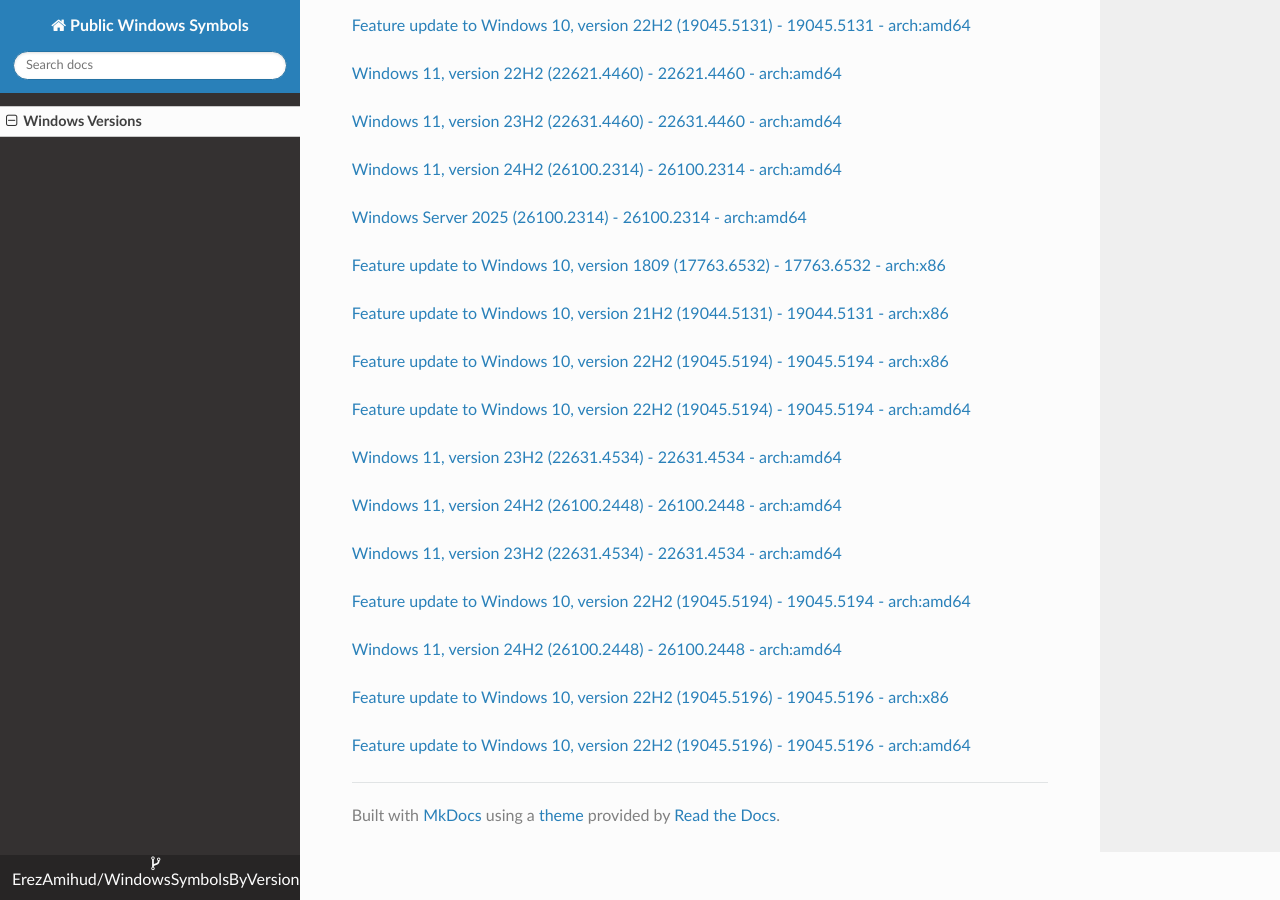
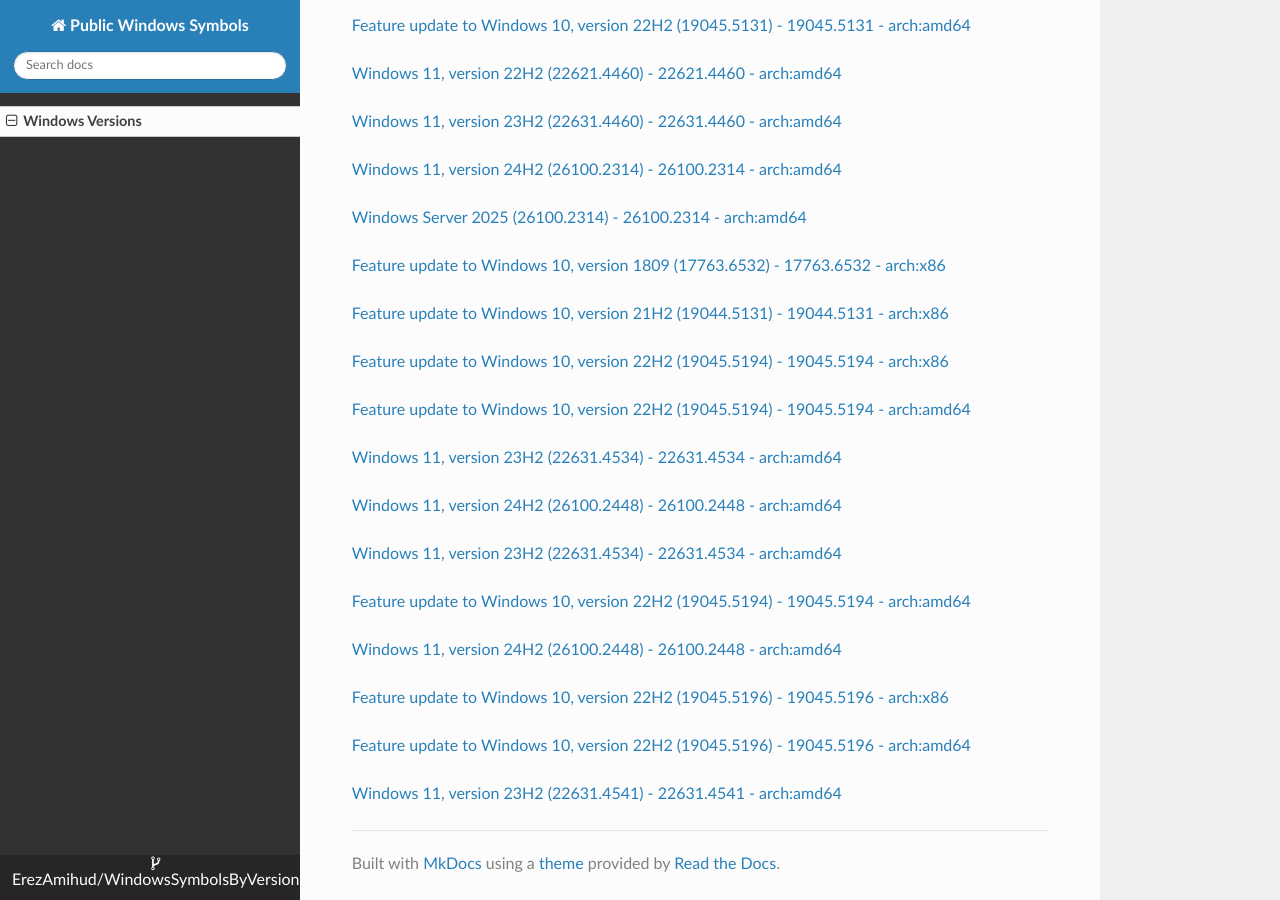
Before and after one commit to ErezAmihud/WindowsSymbolsByVersion, an MkDocs documentation site: the page built from docs/index.md, in a window 1280 px wide and 900 px high, scrolled down 63605 px. Built offline with MkDocs 1.6.1, drawn with Linux system fonts in a browser that asks for light colours; nearby versions of some CDN libraries.

Commit message:
Automated commit, add manifest for f3691231-0586-44d5-859b-e25f5eb9cfb7

```diff
--- a/docs/index.md
+++ b/docs/index.md
@@ -3784,3 +3784,6 @@
 
 
 [Feature update to Windows 10, version 22H2 (19045.5196) - 19045.5196 - arch:amd64](https://github.com/ErezAmihud/WindowsSymbolsByVersion/blob/main/manifests/476e30d4-de6d-407b-bb6d-344fd1e64dc7.manifest)
+
+
+[Windows 11, version 23H2 (22631.4541) - 22631.4541 - arch:amd64](https://github.com/ErezAmihud/WindowsSymbolsByVersion/blob/main/manifests/f3691231-0586-44d5-859b-e25f5eb9cfb7.manifest)
```
Also changed, not shown: process_builds.json (+1 -1 lines).
